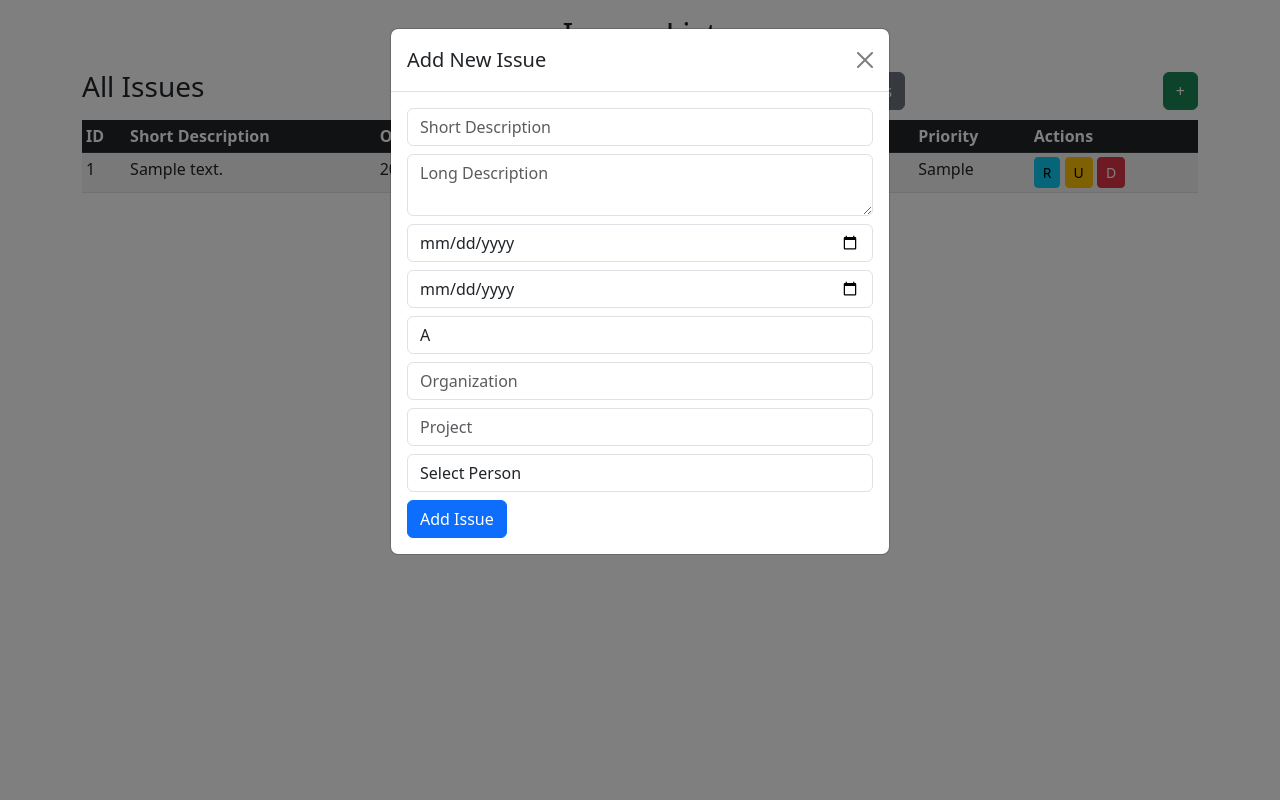
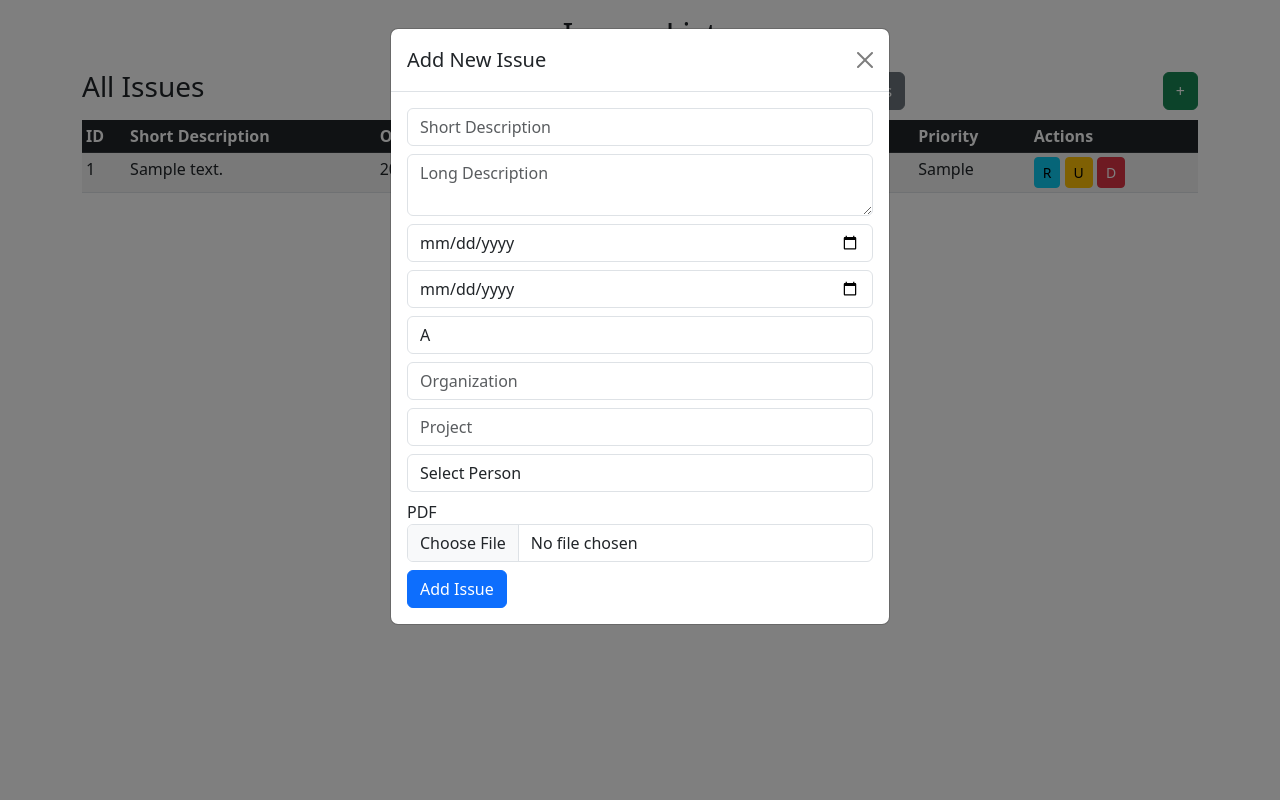
Before and after one commit to emilyyDom/IssuesApp, a PHP site: page /issues_list.php in a window 1280 px wide, after a click that opens the changed part. Run offline with PHP 8.4, Linux system fonts and the light colour scheme; tables that the repository leaves empty or names only in its code hold one stand-in row (values such as "Sample post").

Commit message:
Allowing pdf attachments
In each issue creation, pdfs are now allowed to be inserted to the issue.

```diff
--- a/issues_list.php
+++ b/issues_list.php
@@ -12,6 +12,46 @@ $persons = $persons_stmt->fetchAll(PDO::FETCH_ASSOC);
 
 // Handle issue operations (Add, Update, Delete)
 if ($_SERVER['REQUEST_METHOD'] == 'POST') {
+
+    if(isset($_FILES['pdf_attachment'])){
+        //variable names for details needed to pdf array
+        $fileTmpPath = $_FILES['pdf_attachment']['tmp_name'];
+        $fileName    = $_FILES['pdf_attachment']['name'];
+        $fileSize    = $_FILES['pdf_attachment']['size'];
+        $fileType    = $_FILES['pdf_attachment']['type'];
+        //find extendtion aka type type making sure its .pdf
+        $fileNameCmps = explode(".", $fileName);
+        //converting extention to tolower
+        $fileExtension = strtolower ( end ($fileNameCmps) ) ;
+
+        //checking file type and within size limit
+        if($fileExtension !== 'pdf'){
+            die("Only PDF files are allowed");
+        }
+
+        if($fileSize > 2 * 1024 * 1024){
+            die("File size exceeds 2MB limit");
+        }
+        //the real file name was the file name that came to us-- this includes the time for a specfic identifyer
+        $newFileName = md5(time() . $fileName) . '.' . $fileExtension;
+        //where the pdf files are stored
+        $uploadFileDir = './uploads/';
+        $dest_path = $uploadFileDir . $newFileName;
+
+        //if no subdirectory/ uploads directory found make it
+        if(!is_dir($uploadFileDir)){
+            //make sub directory, allows for all people to read and use it
+            mkdir($uploadFileDir, 0755, true);
+        }
+
+        if(move_uploaded_file($fileTmpPath, $dest_path)){
+            $attachmentPath = $dest_path;
+        } else{
+            die("error moving file");
+        }
+    } //end pdf attachment
+
+
     // Add Issue
     if (isset($_POST['add_issue'])) {
         $short_description = trim($_POST['short_description']);
@@ -22,11 +62,14 @@ if ($_SERVER['REQUEST_METHOD'] == 'POST') {
         $org = trim($_POST['org']);
         $project = trim($_POST['project']);
         $per_id = $_POST['per_id'];
+        //$newFileName is PDF attachment
+        //$attachmentPath is the entire path
+        //$newFileName = $POST['pdf_attachment'];
 
-        $sql = "INSERT INTO iss_issues (short_description, long_description, open_date, close_date, priority, org, project, per_id)
-                VALUES (?, ?, ?, ?, ?, ?, ?, ?)";
+        $sql = "INSERT INTO iss_issues (short_description, long_description, open_date, close_date, priority, org, project, per_id, pdf_attachment)
+                VALUES (?, ?, ?, ?, ?, ?, ?, ?, ?)";
         $stmt = $pdo->prepare($sql);
-        $stmt->execute([$short_description, $long_description, $open_date, $close_date, $priority, $org, $project, $per_id]);
+        $stmt->execute([$short_description, $long_description, $open_date, $close_date, $priority, $org, $project, $per_id, $newFileName]);
 
         header("Location: issues_list.php");
         exit();
@@ -98,7 +141,7 @@ $issues = $pdo->query($sql)->fetchAll(PDO::FETCH_ASSOC);
                         <button type="button" class="btn-close" data-bs-dismiss="modal"></button>
                     </div>
                     <div class="modal-body">
-                        <form method="POST">
+                        <form method="POST" enctype="multipart/form-data">
                             <input type="text" name="short_description" class="form-control mb-2" placeholder="Short Description" required>
                             <textarea name="long_description" class="form-control mb-2" placeholder="Long Description"></textarea>
                             <input type="date" name="open_date" class="form-control mb-2" required>
@@ -118,6 +161,9 @@ $issues = $pdo->query($sql)->fetchAll(PDO::FETCH_ASSOC);
                                     <option value="<?= $person['id']; ?>"><?= htmlspecialchars($person['fname'] . " " . $person['lname']); ?></option>
                                 <?php endforeach; ?>
                             </select>
+                                </label for="pdf_attachment">PDF</label>
+                                <input type="file" name="pdf_attachment" class="form-control mb-2" accept="application/pdf"/>
+
                             <button type="submit" name="add_issue" class="btn btn-primary">Add Issue</button>
                         </form>
                     </div>
```
